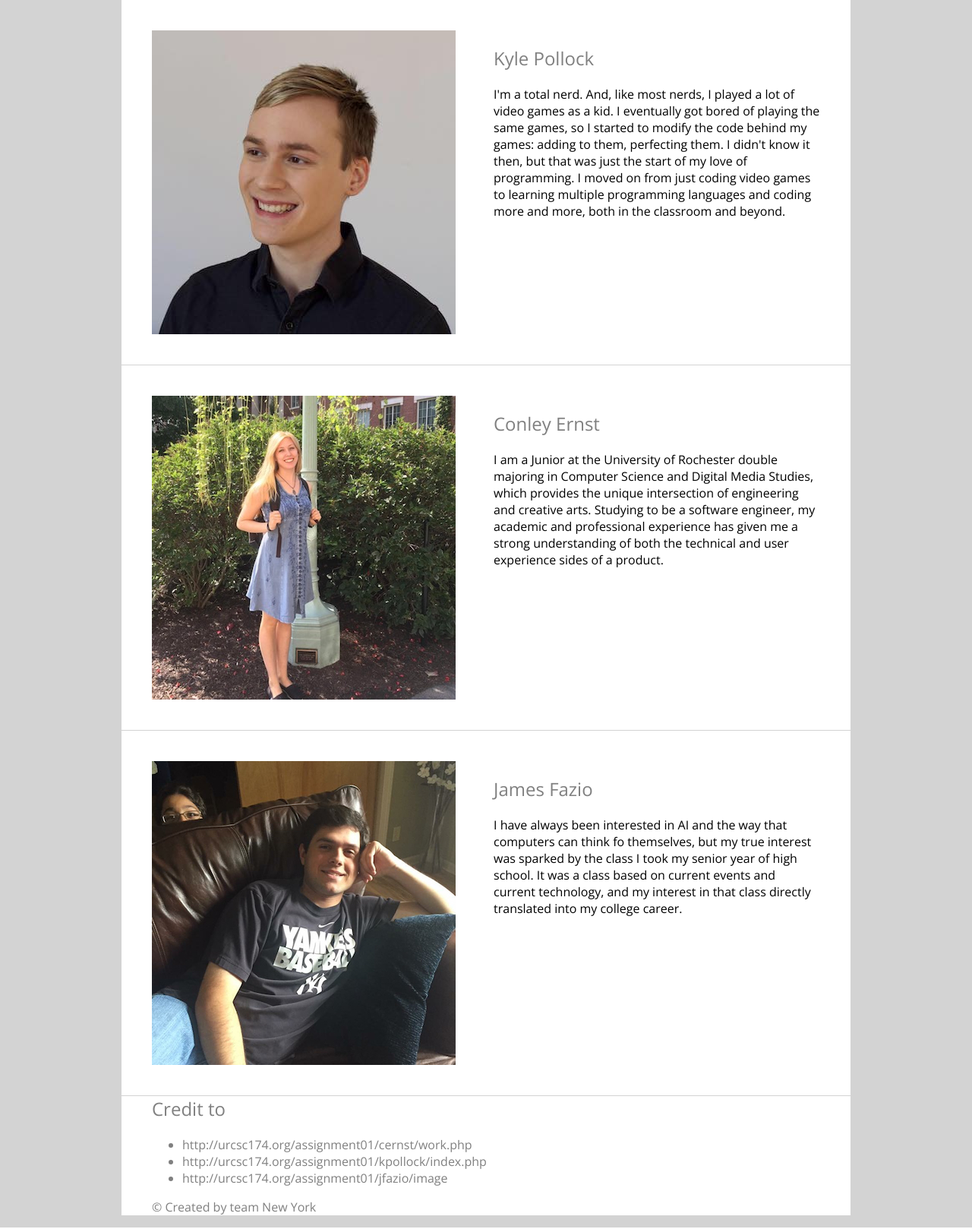
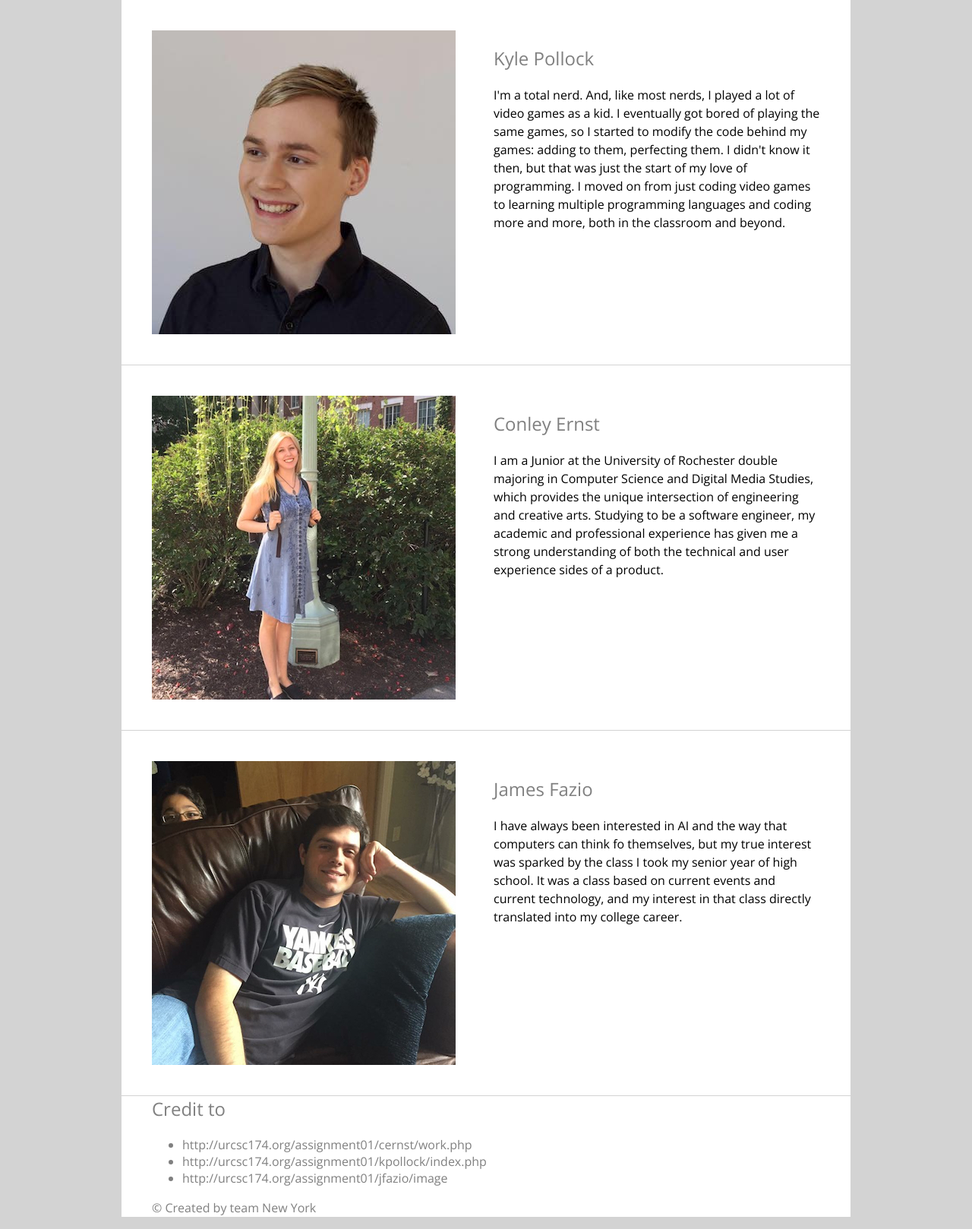
Before and after one commit to Mayshinlyan/Assignment3-New-York, a PHP site: page /index.html in a window 1280 px wide. Shown: the part 175-1793 px from the top of the page at 76% size. Run offline with PHP 8.4, Linux system fonts and the light colour scheme.

Commit message:
added a few more properties

```diff
--- a/css/styles.css
+++ b/css/styles.css
@@ -15,7 +15,7 @@ body {
 	max-width: 960px;
 }
 
-h1, h2 {
+h1, h2, h3 {
 	font-family: 'Open Sans', sans-serif;
 	font-weight: normal;
 	color: gray;
@@ -24,6 +24,7 @@ h1, h2 {
 .footer {
 	padding-left: 40px;
 	color: gray;
+	word-wrap: break-word;
 }
 
 header {
@@ -42,4 +43,15 @@ header {
 img {
 	float: left;
 	padding-right: 50px;
+	max-width: 100%;
+	height: auto;
 }
+
+.subtitle {
+	letter-spacing: 2pt;
+	text-transform: lowercase;
+	text-align: center;
+	color: gray;
+}
+
+p {	line-height: 1.5em; }
```
Also changed, not shown: 1 other file.
